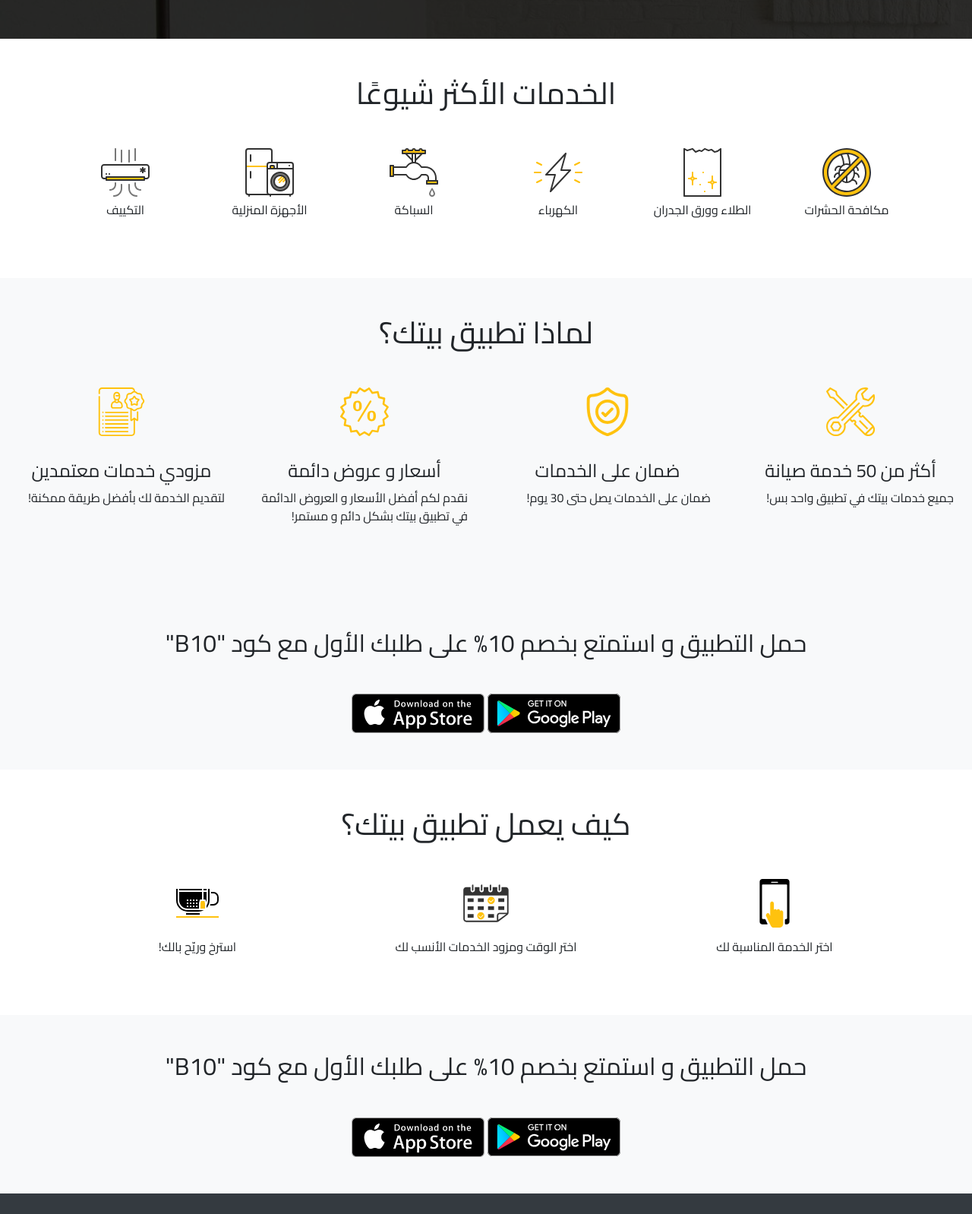
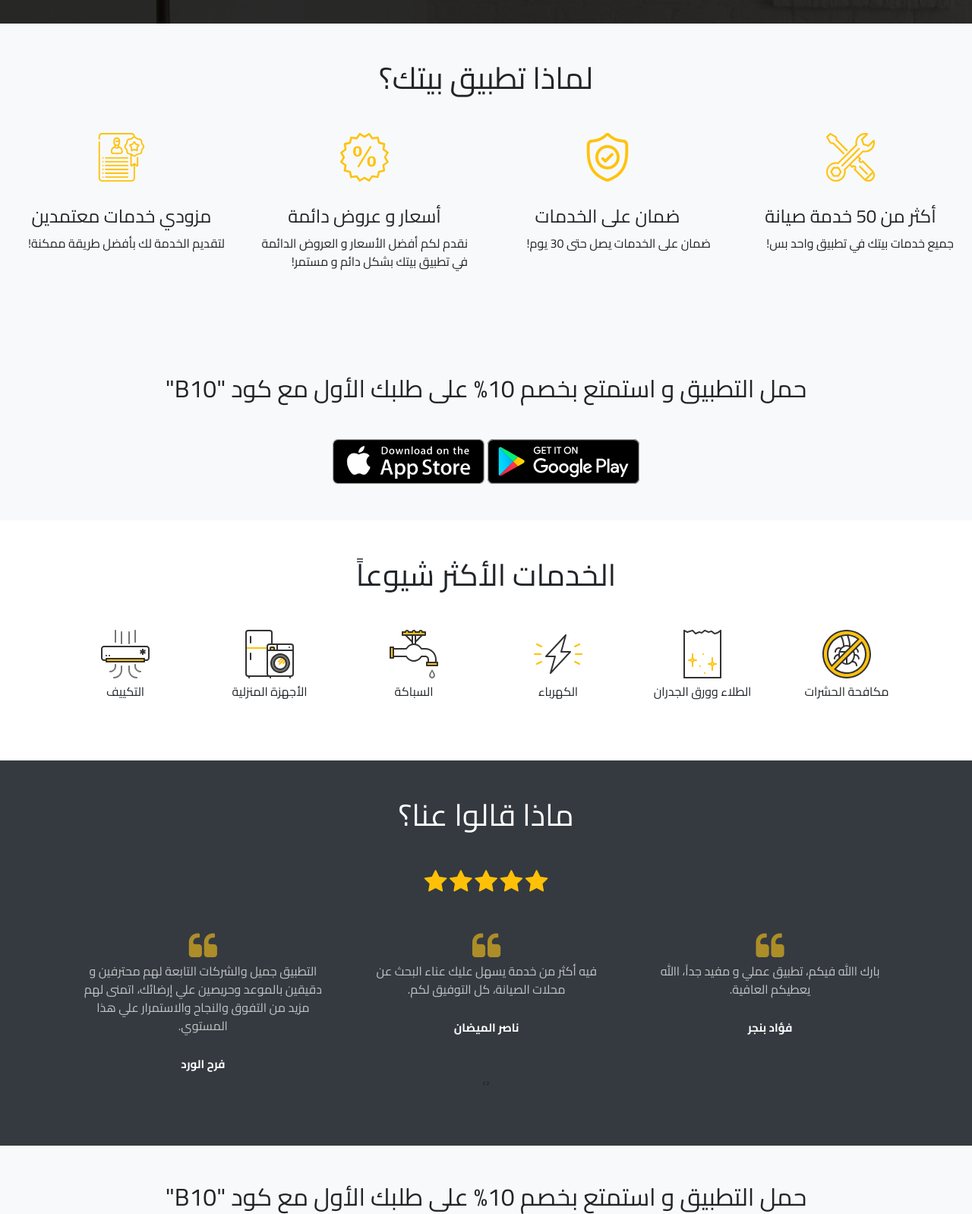
Before and after one commit to mahelhelou/b8ak-landing, a plain HTML site: page index.html in a window 1280 px wide. Shown: the part 644-2242 px from the top of the page at 76% size. Drawn offline with nearby package versions, Linux system fonts and the light colour scheme.

Commit message:
Fixing final edits, Aug 17

```diff
--- a/index.html
+++ b/index.html
@@ -23,10 +23,10 @@
 </head>
 
 <body id="home" data-spy="scroll" data-target="#main-menu">
-  <nav class="navbar navbar-expand-md navbar-light fixed-top py-4">
+  <nav class="navbar navbar-expand-md navbar-light fixed-top">
     <div class="container">
-      <a href="index.html" class="navbar-brand">
-        <img src="images/logo.png" alt="شعار بيتك">
+      <a href="index.html" class="navbar-brand ">
+        <img src="images/logo.png" width="175" alt="شعار بيتك">
       </a>
       <!-- <button class="navbar-toggler" data-toggle="collapse" data-target="#main-menu">
         <span class="navbar-toggler-icon"></span>
@@ -54,15 +54,16 @@
             <h3 class="font-weight-light mt-4">اطلب خدمات الصيانة و العناية لمنزلك من أفضل محترفي الخدمات في منطقتك من
               خلال التطبيق.</h3>
 
-            <div class="mt-5">
+            <div class="buttons mt-5">
+              <p class="py-3">حمل التطبيق و استمتع بخصم 10% على طلبك الأول مع كود "B10"</p>
               <div class="d-xs-block d-md-inline mb-2">
                 <a href="#">
-                  <img src="images/google-play.svg" alt="بيتك تطبيق أندرويد" width="175">
+                  <img src="images/google-play.svg" alt="بيتك تطبيق أندرويد" width="200">
                 </a>
               </div>
               <div class="d-xs-block d-md-inline">
                 <a href="#">
-                  <img src="images/app-store.webp" alt="بيتك تطبيق ios" width="175">
+                  <img src="images/app-store.webp" alt="بيتك تطبيق ios" width="200">
                 </a>
               </div>
             </div>
@@ -75,40 +76,6 @@
     </div>
   </section>
   <!-- SHOWCASE-END -->
-
-  <!-- SERVICES -->
-  <section id="services" class="py-5 text-center">
-    <div class="container">
-      <h2 class="mb-5 text-black-50 display-5">الخدمات الأكثر شيوعًا</h2>
-      <div class="row">
-        <div class="col-md-2 mb-4">
-          <img src="images/mokafaha-hasharat.svg" alt="" class="mb-2">
-          <h6 class="text-black-50">مكافحة الحشرات</h6>
-        </div>
-        <div class="col-md-2 mb-4">
-          <img src="images/wallpaper.svg" alt="" class="mb-2">
-          <h6 class="text-black-50">الطلاء وورق الجدران</h6>
-        </div>
-        <div class="col-md-2 mb-4">
-          <img src="images/electricity.svg" alt="" class="mb-2">
-          <h6 class="text-black-50">الكهرباء</h6>
-        </div>
-        <div class="col-md-2 mb-4">
-          <img src="images/sebaka.svg" alt="" class="mb-2">
-          <h6 class="text-black-50">السباكة</h6>
-        </div>
-        <div class="col-md-2 mb-4">
-          <img src="images/ajheza.svg" alt="" class="mb-2">
-          <h6 class="text-black-50">الأجهزة المنزلية</h6>
-        </div>
-        <div class="col-md-2">
-          <img src="images/condition.svg" alt="" class="mb-2">
-          <h6 class="text-black-50">التكييف</h6>
-        </div>
-      </div><!-- row-end -->
-    </div>
-  </section>
-  <!-- SERVICES-END -->
 
   <!-- WHY-B8AK -->
   <section id="why-b8ak" class="py-5 text-center bg-light">
@@ -147,12 +114,12 @@
       <div class="mt-5">
         <div class="d-xs-block d-md-inline mb-2">
           <a href="#">
-            <img src="images/google-play.svg" alt="بيتك تطبيق أندرويد" width="175">
+            <img src="images/google-play.svg" alt="بيتك تطبيق أندرويد" width="200">
           </a>
         </div>
         <div class="d-xs-block d-md-inline">
           <a href="#">
-            <img src="images/app-store.webp" alt="بيتك تطبيق ios" width="175">
+            <img src="images/app-store.webp" alt="بيتك تطبيق ios" width="200">
           </a>
         </div>
       </div>
@@ -160,8 +127,42 @@
   </section>
   <!-- DOWNLOAD-END -->
 
+  <!-- SERVICES -->
+  <section id="services" class="py-5 text-center">
+    <div class="container">
+      <h2 class="mb-5 text-black-50 display-5">الخدمات الأكثر شيوعاً</h2>
+      <div class="row">
+        <div class="col-md-2 mb-4">
+          <img src="images/mokafaha-hasharat.svg" alt="" class="mb-2">
+          <h6 class="text-black-50">مكافحة الحشرات</h6>
+        </div>
+        <div class="col-md-2 mb-4">
+          <img src="images/wallpaper.svg" alt="" class="mb-2">
+          <h6 class="text-black-50">الطلاء وورق الجدران</h6>
+        </div>
+        <div class="col-md-2 mb-4">
+          <img src="images/electricity.svg" alt="" class="mb-2">
+          <h6 class="text-black-50">الكهرباء</h6>
+        </div>
+        <div class="col-md-2 mb-4">
+          <img src="images/sebaka.svg" alt="" class="mb-2">
+          <h6 class="text-black-50">السباكة</h6>
+        </div>
+        <div class="col-md-2 mb-4">
+          <img src="images/ajheza.svg" alt="" class="mb-2">
+          <h6 class="text-black-50">الأجهزة المنزلية</h6>
+        </div>
+        <div class="col-md-2">
+          <img src="images/condition.svg" alt="" class="mb-2">
+          <h6 class="text-black-50">التكييف</h6>
+        </div>
+      </div><!-- row-end -->
+    </div>
+  </section>
+  <!-- SERVICES-END -->
+
   <!-- HOW-IT-WORKS -->
-  <section id="how-it-works" class="py-5 text-center">
+  <!-- <section id="how-it-works" class="py-5 text-center">
     <div class="container">
       <h2 class="mb-5 text-black-50 display-5">كيف يعمل تطبيق بيتك؟</h2>
       <div class="row">
@@ -177,30 +178,10 @@
           <img src="images/relax.svg" alt="" class="mb-3">
           <h6 class="text-black-50">استرخ وريّح بالك!</h6>
         </div>
-      </div><!-- row-end -->
+      </div><!~~ row-end ~~>
     </div>
-  </section>
+  </section> -->
   <!-- HOW-IT-WORKS-END -->
-
-  <!-- DOWNLOAD -->
-  <section id="download" class="py-5 text-center bg-light">
-    <div class="container">
-      <h2 class="mb-5 text-black-50">حمل التطبيق و استمتع بخصم 10% على طلبك الأول مع كود "B10"</h2>
-      <div class="mt-5">
-        <div class="d-xs-block d-md-inline mb-2">
-          <a href="#">
-            <img src="images/google-play.svg" alt="بيتك تطبيق أندرويد" width="175">
-          </a>
-        </div>
-        <div class="d-xs-block d-md-inline">
-          <a href="#">
-            <img src="images/app-store.webp" alt="بيتك تطبيق ios" width="175">
-          </a>
-        </div>
-      </div>
-    </div>
-  </section>
-  <!-- DOWNLOAD-END -->
 
   <!-- TESTIMONIALS -->
   <section id="testimonials" class="py-5 text-center bg-dark">
@@ -273,12 +254,12 @@
       <div class="mt-5">
         <div class="d-xs-block d-md-inline mb-2">
           <a href="#">
-            <img src="images/google-play.svg" alt="بيتك تطبيق أندرويد" width="175">
+            <img src="images/google-play.svg" alt="بيتك تطبيق أندرويد" width="200">
           </a>
         </div>
         <div class="d-xs-block d-md-inline">
           <a href="#">
-            <img src="images/app-store.webp" alt="بيتك تطبيق ios" width="175">
+            <img src="images/app-store.webp" alt="بيتك تطبيق ios" width="200">
           </a>
         </div>
       </div>
--- a/scss/style.scss
+++ b/scss/style.scss
@@ -14,7 +14,7 @@ html {
 
 body {
   direction: rtl;
-  padding-top: 95px;
+  padding-top: 75px;
   font-family: 'Cairo', sans-serif;
 }
 
@@ -31,6 +31,14 @@ body {
 .navbar {
   box-shadow: 2px 2px 5px $primary;
   background-color: #fff;
+
+  .navbar-brand {
+    @media screen and (max-width: 767px) {
+      display: block;
+      margin-left: auto;
+      margin-right: auto;
+    }
+  }
 
   .nav-item {
     font-size: 1.4rem;
@@ -49,6 +57,22 @@ body {
     background-color: #000;
     opacity: .8;
   }
+
+  h1 {
+    @media screen and (max-width: 767px) {
+      font-size: 3rem !important;
+    }
+  }
+
+  h3 {
+    @media screen and (max-width: 767px) {
+      font-size: 1.75rem !important;
+    }
+  }
+
+  .buttons p {
+    color: #FFC51A
+  }
 }
 
 // Why B8ak
@@ -63,7 +87,6 @@ body {
 .testimonial {
   /* background: #fff; */
   text-align: center;
-  padding: 30px 30px 50px;
   position: relative;
 }
 
@@ -88,7 +111,6 @@ body {
   display: inline-block;
   font-size: 40px;
   color: #FFC51A;
-  margin-bottom: 20px;
   opacity: 0.6;
 }
 
```
Also changed, not shown: dist/css/style.css, 1 other file.
